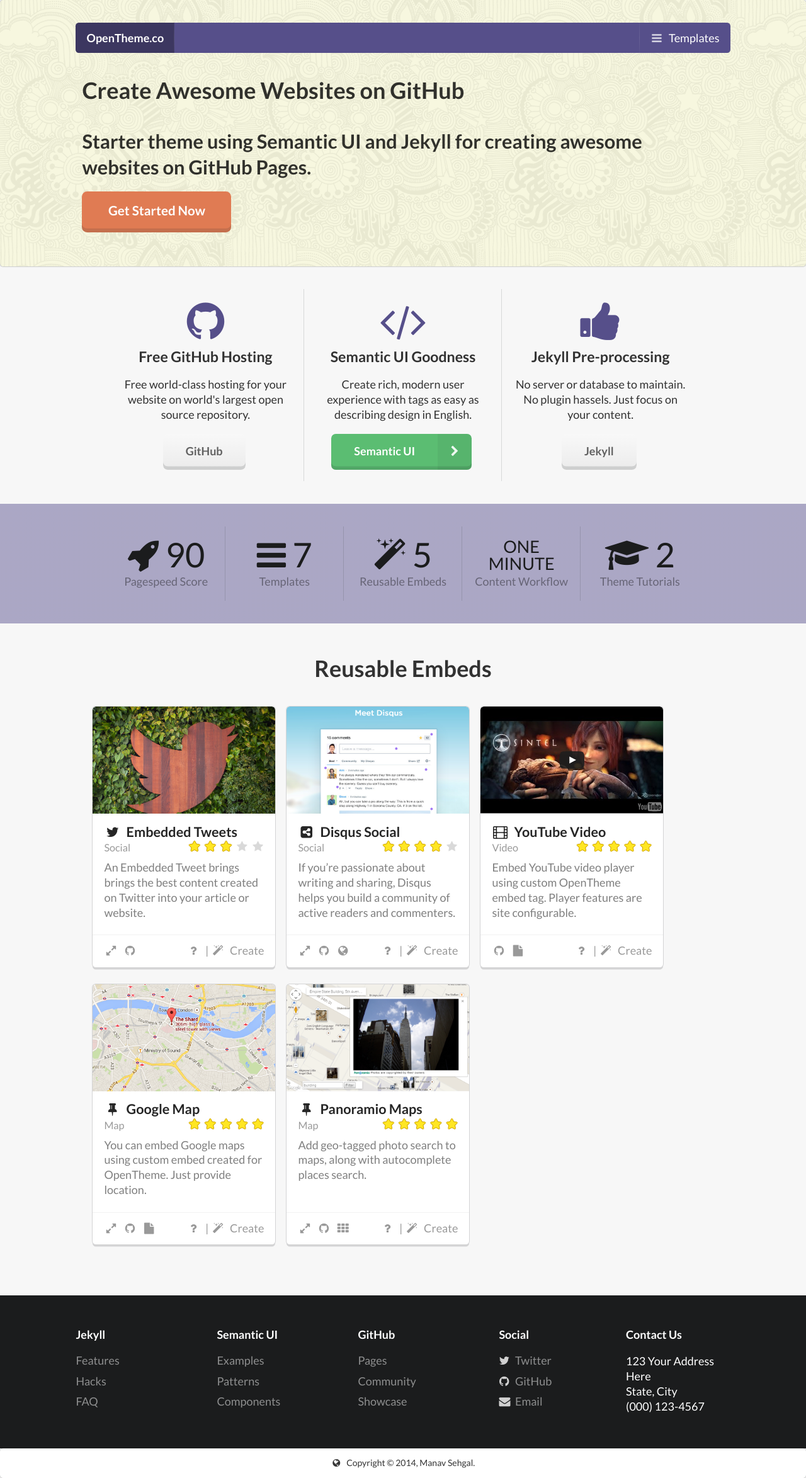
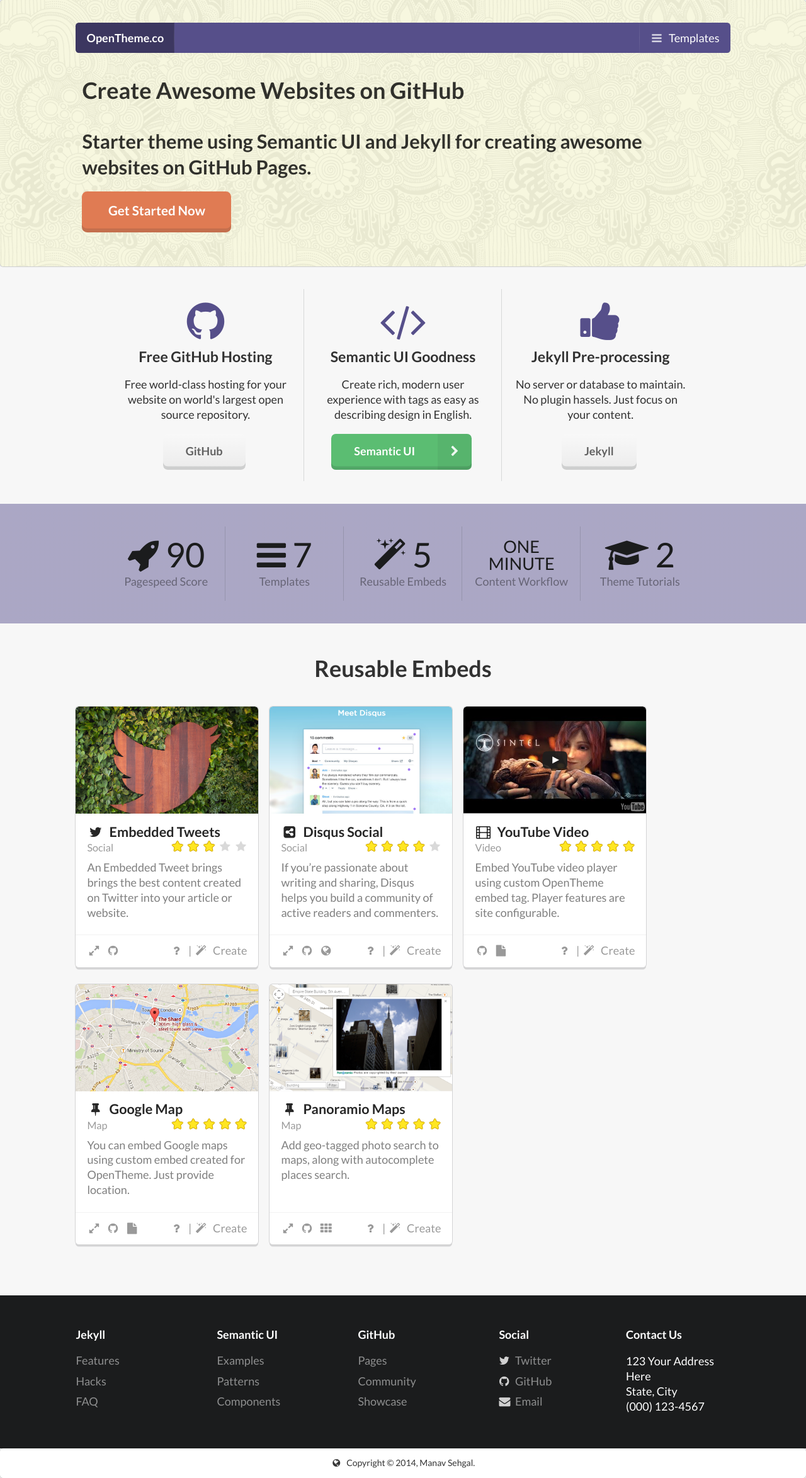
Before and after one commit to manavsehgal/opentheme, a Jekyll site: the page built from index.html, in a window 1280 px wide. Shown: the whole page at 63% size. Built offline with Jekyll 4.4.1, drawn with Linux system fonts in a browser that asks for light colours; nearby versions of some CDN libraries.

Commit message:
Minor layout fix index

```diff
--- a/index.html
+++ b/index.html
@@ -109,7 +109,7 @@
 
 
 <div class="ui vertical segment">
-  <div class="ui very relaxed stackable page grid">
+  <div class="ui centered page grid">
     <div class="row">
       <div class="column">
         <h1 class="center aligned ui header">
```
